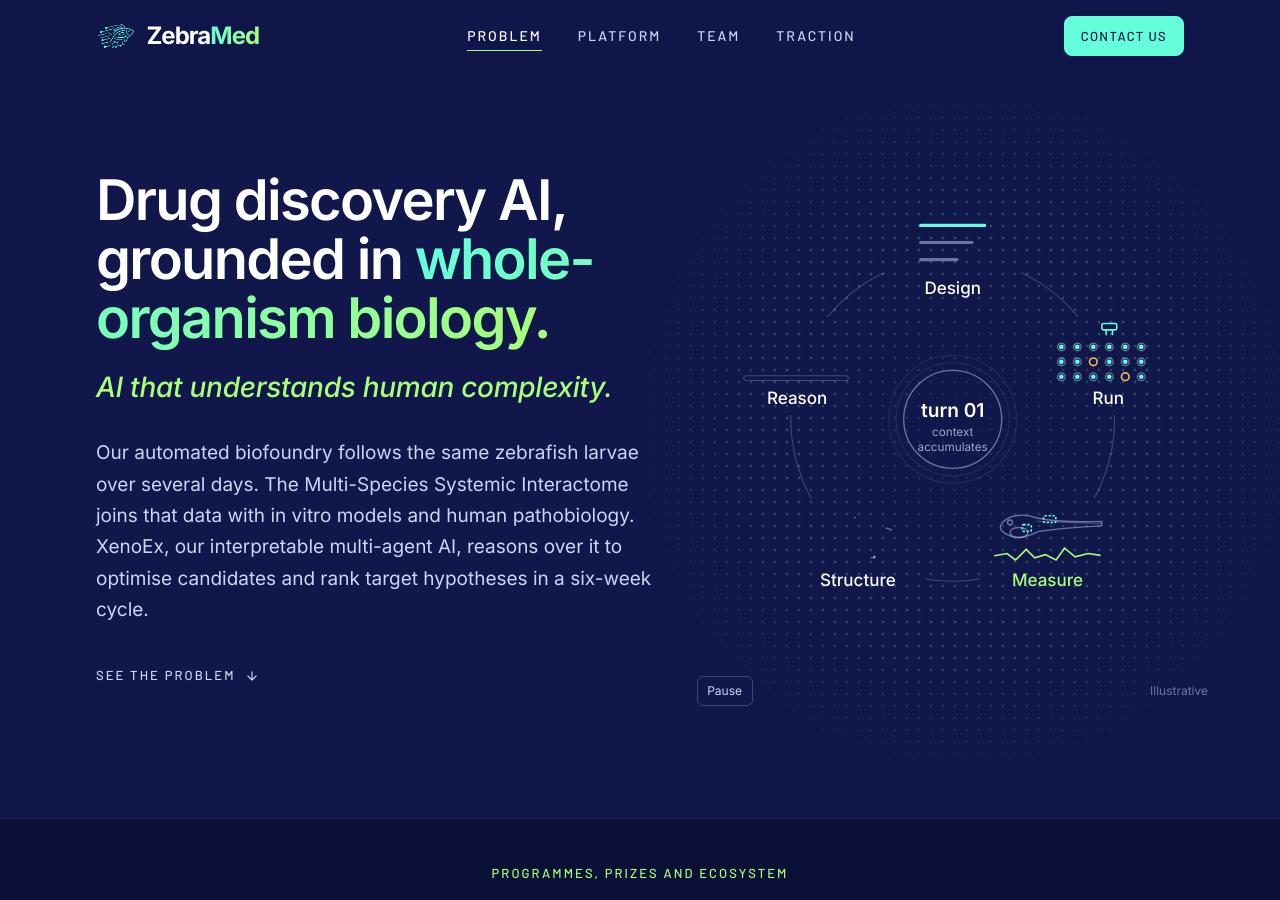
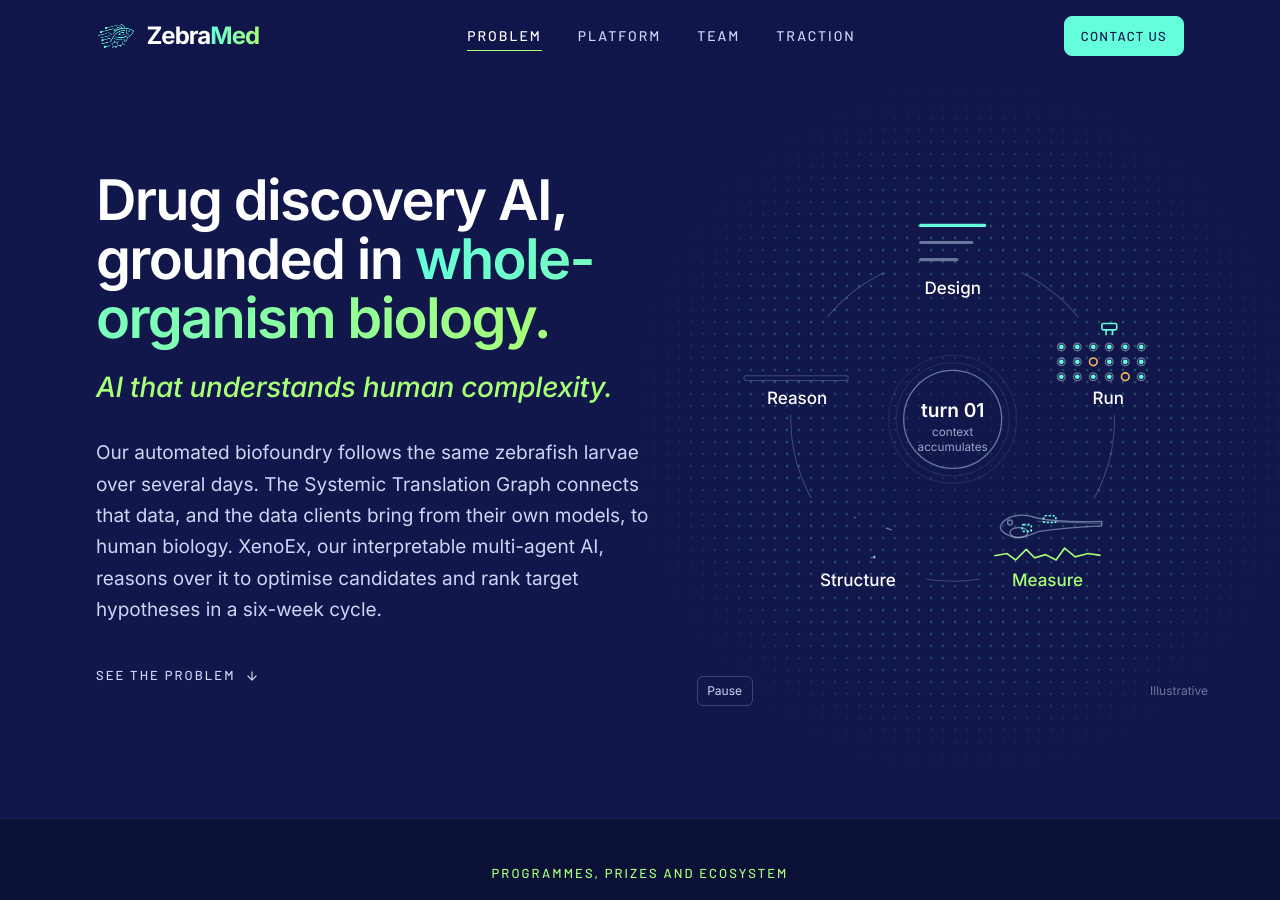
Before and after one commit to zebramed/zebramed.bio, a Jekyll site: the page built from index.html, in a window 1280 px wide and 900 px high. Built offline with Jekyll 4.4.1, drawn with Linux system fonts in a browser that asks for light colours; some of the changed text lies outside the part shown.

Commit message:
Rename the interactome to the Systemic Translation Graph and rewrite its description

```diff
--- a/_config.yml
+++ b/_config.yml
@@ -1,7 +1,7 @@
 # Site settings
 title: ZebraMed
 description: "Drug discovery AI, grounded in whole-organism biology"
-tagline: "ZebraMed builds the Multi-Species Systemic Interactome and XenoEx, an interpretable multi-agent AI that reasons over it"
+tagline: "ZebraMed builds the Systemic Translation Graph and XenoEx, an interpretable multi-agent AI that reasons over it"
 email: info@zebramed.bio
 url: "https://zebramed.bio"
 baseurl: ""
--- a/_includes/figures/interactome.html
+++ b/_includes/figures/interactome.html
@@ -1,11 +1,11 @@
 {% comment %}
-Platform figure 2: the interactome. Seven zebrafish states in a graph (organ
+Platform figure 2: the translation graph. Seven zebrafish states in a graph (organ
 states, a behaviour, two transcripts), four of them carried across to human
 terms on the right. Labels sit above mapped nodes and left of the others, so
 no edge runs through text. Fictional.
 {% endcomment %}
 <svg class="plate-svg ix" viewBox="0 0 420 310" role="img"
-     aria-label="The interactome, illustrated. A graph of zebrafish organ states, a behaviour and gene transcripts. Pericardium, liver and startle map to human terms; swim bladder has no human match. Fictional.">
+     aria-label="The translation graph, illustrated. A graph of zebrafish organ states, a behaviour and gene transcripts. Pericardium, liver and startle map to human terms; swim bladder has no human match. Fictional.">
     <text class="f-head" x="14" y="22">zebrafish</text>
     <text class="f-head" x="300" y="22">human</text>
 
--- a/_includes/hero.html
+++ b/_includes/hero.html
@@ -6,8 +6,8 @@
             <p class="vision">AI that understands human complexity.</p>
             <p class="lede">
                 Our automated biofoundry follows the same zebrafish larvae over several days. The
-                Multi-Species Systemic Interactome joins that data with in vitro models and human
-                pathobiology. XenoEx, our interpretable multi-agent AI, reasons over it to optimise
+                Systemic Translation Graph connects that data, and the data clients bring from their
+                own models, to human biology. XenoEx, our interpretable multi-agent AI, reasons over it to optimise
                 candidates and rank target hypotheses in a six-week cycle.
             </p>
             <a class="cue" href="#problem">
--- a/_includes/solution.html
+++ b/_includes/solution.html
@@ -3,15 +3,15 @@
     <header class="section-head">
         <h2 class="title">The platform</h2>
         <p class="lede">
-            A biofoundry produces whole-organism data. The interactome structures that data and maps
-            it onto human biology, and XenoEx reasons over the result to decide what to run next.
+            A biofoundry produces whole-organism data. The translation graph links it, and the data
+            clients bring, to human biology, and XenoEx reasons over the graph to decide what to run next.
         </p>
     </header>
 
     <div class="platform-select" data-select-group>
     <div class="select-bar" role="group" aria-label="Parts of the platform" data-select-bar hidden>
         <button type="button" data-select="biofoundry" aria-controls="pt-biofoundry"><span class="label">Run</span><span class="select-name">Biofoundry</span></button>
-        <button type="button" data-select="interactome" aria-controls="pt-interactome"><span class="label">Structure</span><span class="select-name">Interactome</span></button>
+        <button type="button" data-select="interactome" aria-controls="pt-interactome"><span class="label">Translate</span><span class="select-name">Translation graph</span></button>
         <button type="button" data-select="xenoex" aria-controls="pt-xenoex"><span class="label">Reason</span><span class="select-name">XenoEx</span></button>
     </div>
     <div class="rows" aria-live="polite">
@@ -38,14 +38,15 @@
                 <figcaption class="plate-note">Organ states in teal, behaviour in green, transcripts in grey.</figcaption>
             </figure>
             <div class="row-text">
-                <p class="label">Structure</p>
-                <h3 class="row-title">The Multi-Species Systemic Interactome</h3>
+                <p class="label">Translate</p>
+                <h3 class="row-title">The Systemic Translation Graph</h3>
                 <p>
-                    The interactome is our data asset: continuous morphology, behavioural matrices and
-                    transcriptomics, co-registered over several days on the same individuals, in cohorts
-                    large enough to show population variability. We add client in vitro and organoid data
-                    and external omics, then map the result onto human biology through cross-species
-                    orthology and clinical priors.
+                    The graph organises what we know into one structure. Its core is zebrafish data:
+                    changes in gene expression, linked to the phenotypes and behaviours observed with
+                    them. Orthology, shared ontologies and OECD adverse outcome pathways connect each
+                    link to its human counterpart, step by mechanistic step. Data from a client's own
+                    models, such as cell lines, organoids or other species, is placed in the same graph,
+                    so its results can be read in human terms.
                 </p>
             </div>
         </article>
@@ -58,7 +59,7 @@
                 <p class="label">Reason</p>
                 <h3 class="row-title">XenoEx, interpretable multi-agent AI</h3>
                 <p>
-                    XenoEx reasons over the interactome in steps a scientist can read, audit and redirect.
+                    XenoEx reasons over the graph in steps a scientist can read, audit and redirect.
                     It humanises signatures, scores candidates for systemic efficacy and multi-organ
                     toxicity, re-evaluates shelved assets and ranks target hypotheses. When its confidence
                     falls under the client's agreed threshold, it designs the validation run and sends it
```
